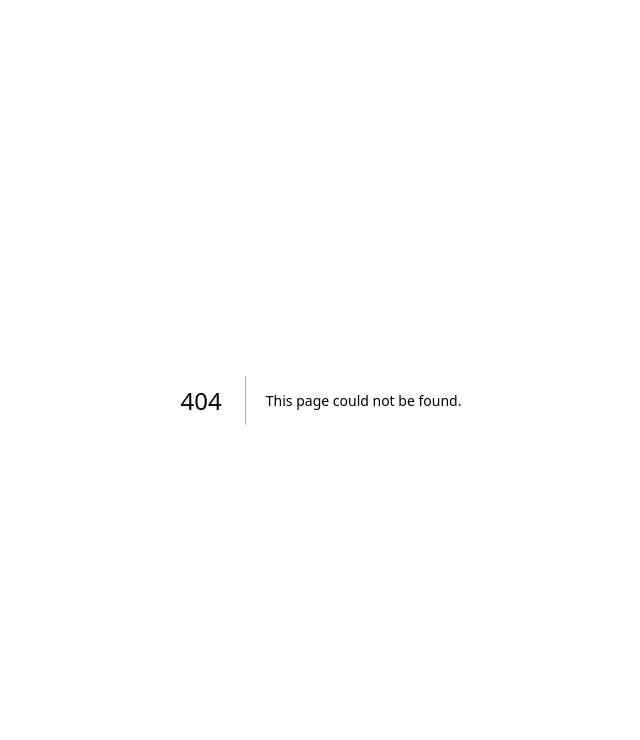
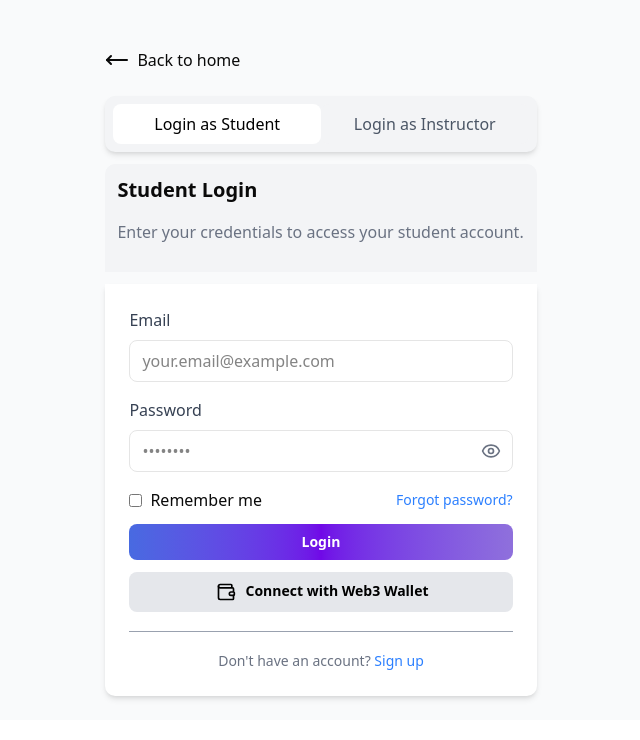
Before and after one commit to Gen-x-academy/chainVerse-frontend, a Next.js app in the folder frontend/: page /login in a window 1280 px wide. Before the commit this address had no page. Shown: the top 740 px of the page, without its empty margins (319-959 px from the left). Built offline with nearby package versions, Linux system fonts and the light colour scheme.

Commit message:
fixed issue 10

```diff
--- /dev/null
+++ b/frontend/app/login/page.tsx
@@ -0,0 +1,10 @@
+import LoginForm from "@/components/LoginForm/LoginForm";
+
+export default function Login() {
+    return (
+     <div className="">
+
+        <LoginForm />
+     </div>
+    );
+  }
--- /dev/null
+++ b/frontend/components/LoginForm/LoginForm.tsx
@@ -0,0 +1,101 @@
+"use client"
+import { useState } from "react";
+import { Wallet , Eye , EyeOff, MoveLeft} from "lucide-react";
+import Link from "next/link";
+
+const LoginForm = () => {
+  const [role, setRole] = useState<"student" | "instructor">("student");
+  const [showPassword, setShowPassword] = useState(false);
+
+
+  return (
+    <div className="flex flex-col items-center justify-center bg-gray-50 p-6">
+      {/* Toggle Switch */}
+      <Link href={"/"} className="flex my-6 mx-auto hover:scale-105 w-[90%] md:w-[35%]">
+        <MoveLeft className="mr-2"/>
+        <h2>Back to home</h2>
+      </Link>
+      <div className="flex bg-gray-100 p-2 rounded-lg shadow-md w-[90%] md:w-[35%]">
+        <button
+          onClick={() => setRole("student")}
+          className={`hover:opacity-70 py-2 px-2 rounded-md w-[50%] ${
+            role === "student" ? "bg-white text-black" : "bg-gray-100 text-gray-600"
+          }`}
+        >
+          Login as Student
+        </button>
+        <button
+          onClick={() => setRole("instructor")}
+          className={`hover:opacity-70 py-2 px-2 rounded-md w-[50%] ${
+            role === "instructor" ? "bg-white text-black border-2 border-[#8f70dc]" : "bg-gray-100 text-gray-600"
+          }`}
+        >
+          Login as Instructor
+        </button>
+      </div>
+
+      <div className="bg-gray-100 px-3 pt-3 pb-3 rounded-t-lg shadow-t-md my-3  w-[90%] md:w-[35%]">
+          <h2 className="text-xl font-semibold mb-4">
+            {role === "student" ? "Student Login" : "Instructor Login"}
+          </h2>
+          <p className="text-gray-500 mb-4">
+            Enter your credentials to access your {role} account.
+          </p>
+        </div>
+      <div className="bg-white p-6 rounded-b-lg shadow-md w-[90%] md:w-[35%]">
+
+        <label className="block mb-2 text-gray-700">Email</label>
+        <input
+          type="email"
+          placeholder="your.email@example.com"
+          className="w-full px-3 py-2 border rounded-md focus:outline-none focus:ring-2 focus:ring-blue-400"
+        />
+
+        <label className="block mt-4 mb-2 text-gray-700">Password</label>
+        <div className="relative w-full max-w-md">
+          <input
+            type={showPassword ? "text" : "password"}
+            placeholder="••••••••"
+            className="w-full px-3 py-2 border rounded-md focus:outline-none focus:ring-2 focus:ring-blue-400"
+          />
+          <button
+            type="button"
+            className="absolute top-1/2 right-3 transform -translate-y-1/2 text-gray-500 hover:text-gray-700"
+            onClick={() => setShowPassword(!showPassword)}
+          >
+            {showPassword ? <EyeOff size={20} /> : <Eye size={20} />}
+          </button>
+
+        </div>
+        <div className="flex justify-between items-center mt-4">
+          <label className="flex items-center">
+            <input type="checkbox" className="mr-2" /> Remember me
+          </label>
+          <a href="#" className="text-blue-500 text-sm">Forgot password?</a>
+        </div>
+
+        <div className="flex w-full flex-col space-y-3 my-3">
+          <button className="bg-gradient-to-r from-[#486ae1] via-violet-700 to-[#8f70dc] hover:opacity-75 px-2 py-2 text-sm font-bold rounded-md text-white">
+            Login
+          </button>
+
+          <button className="bg-gray-200 text-black p-2 hover:opacity-75 px-2 py-2 text-sm font-bold rounded-md">
+            <Wallet className="inline mr-2 py-0.5 text-xs"/>
+            Connect with Web3 Wallet
+          </button>
+        </div>
+
+        <div className="border-b border-b-gray-400 h-1 mt-4 w-full"></div>
+
+        <div className="text-center mt-4">
+          <span className="text-gray-500 text-sm">
+            {role === "student" ? "Don't have an account?" : "Want to become an instructor?"}{" "}
+            <a href="#" className="text-blue-500">{role === "student" ? "Sign up" : "Apply here"}</a>
+          </span>
+        </div>
+      </div>
+    </div>
+  );
+};
+
+export default LoginForm;
```
